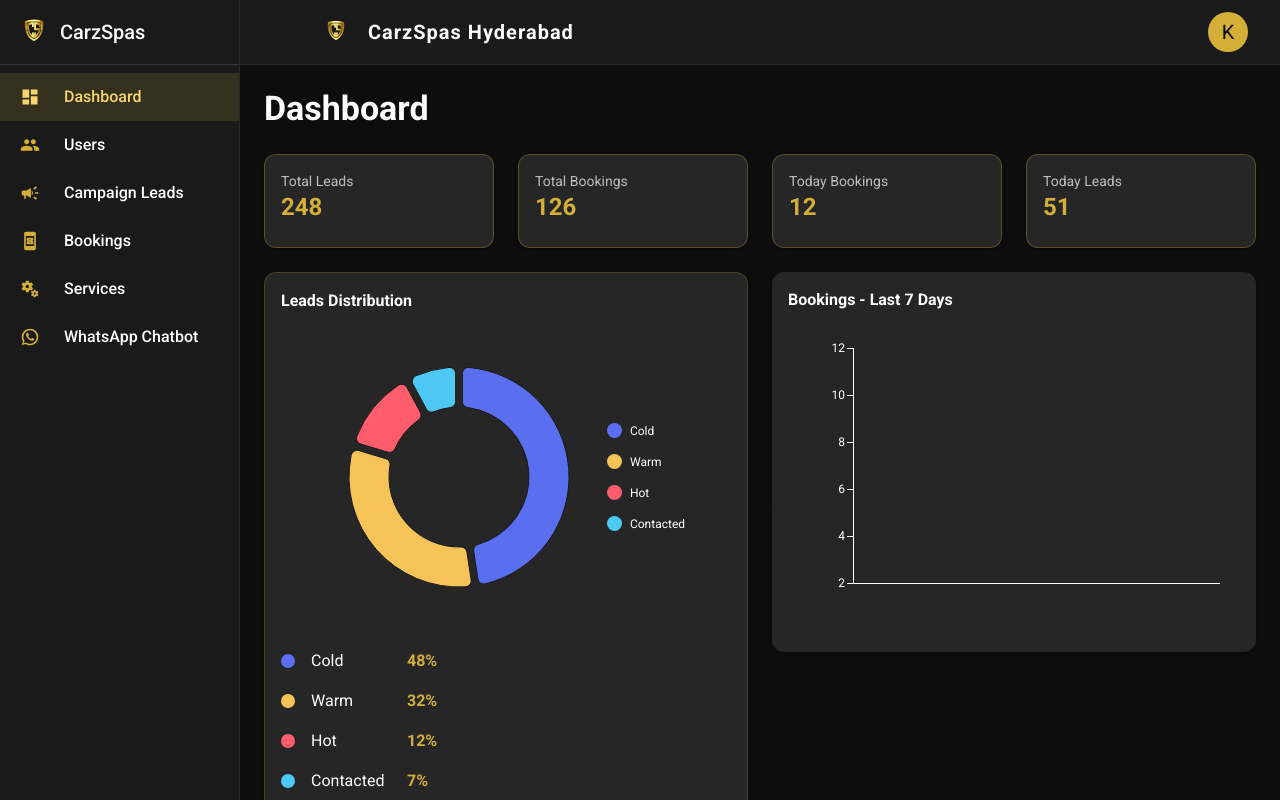
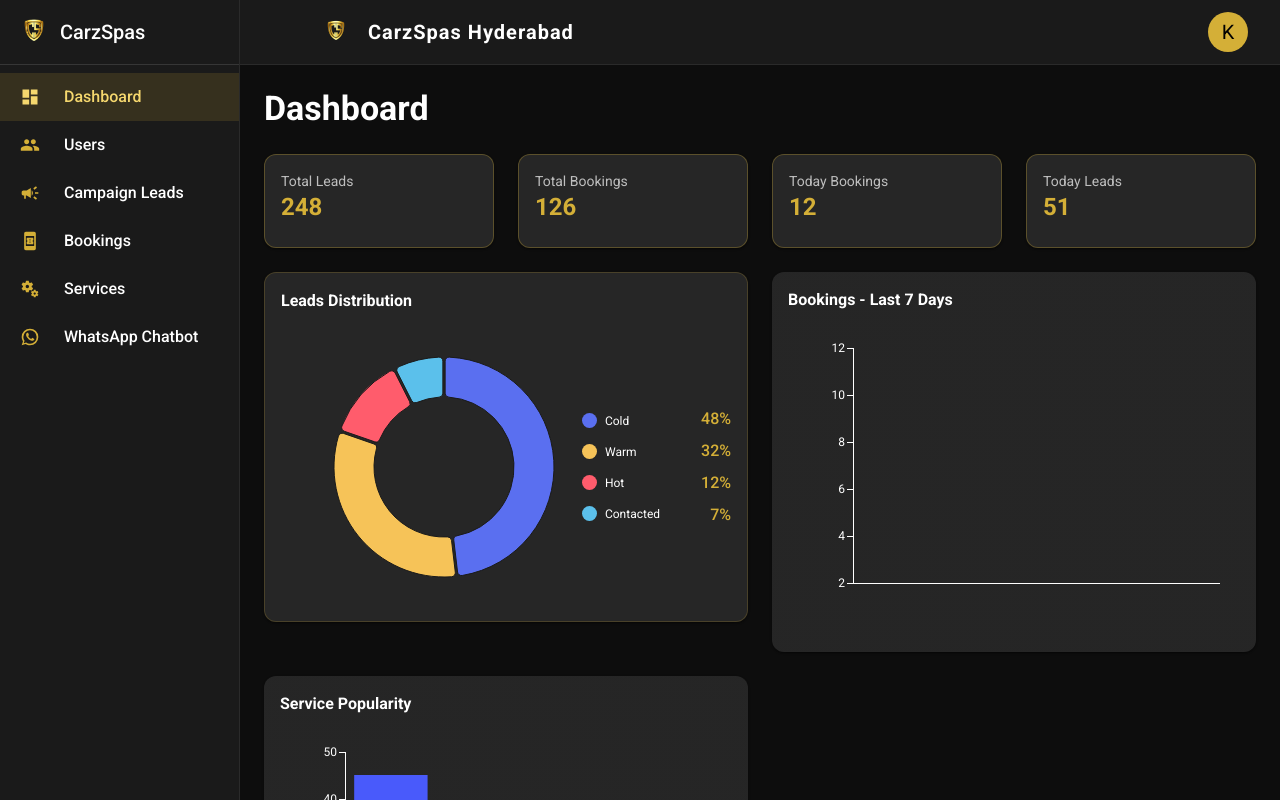
Before and after one commit to KeerthanaVanga/Carzspas-Frontend, a React (Vite) app: page / in a window 1280 px wide. Shown: the top 800 px of the page. Built offline with nearby package versions, Linux system fonts and the light colour scheme; some icons are missing.

Commit message:
changed pir

```diff
--- a/src/components/dashboard/LeadsPieChart.tsx
+++ b/src/components/dashboard/LeadsPieChart.tsx
@@ -8,7 +8,7 @@ interface Props {
   }[];
 }
 
-const COLORS = ["#5A6FF0", "#F6C358", "#FF5C6C", "#4EC9F5"];
+const COLORS = ["#5A6FF0", "#F6C358", "#FF5C6C", "#5BC0EB"];
 
 export default function LeadsPieChart({ data }: Props) {
   const total = data.reduce((sum, item) => sum + item.value, 0);
@@ -37,57 +37,32 @@ export default function LeadsPieChart({ data }: Props) {
           alignItems="center"
           justifyContent="space-between"
           flexWrap="wrap"
-          gap={4}
         >
+          {/* 🔹 CENTER - Pie Chart */}
           <PieChart
-            height={280}
-            width={280}
+            height={260}
+            width={260}
             series={[
               {
                 data: formattedData,
                 innerRadius: 70,
                 outerRadius: 110,
-                paddingAngle: 3,
-                cornerRadius: 6,
+                paddingAngle: 1,
+                cornerRadius: 4,
               },
             ]}
-            slotProps={{
-              legend: {
-                hidden: true, // ✅ This removes default legend
-              },
-            }}
           />
-          {/* 🔥 Custom Legend */}
-          <Stack spacing={2}>
+
+          {/* 🔹 RIGHT SIDE - Percentages */}
+          <Stack spacing={1} alignItems="flex-end">
             {formattedData.map((item) => {
               const percentage =
                 total === 0 ? 0 : Math.round((item.value / total) * 100);
 
               return (
-                <Stack
-                  key={item.id}
-                  direction="row"
-                  alignItems="center"
-                  spacing={2}
-                >
-                  {/* Color Dot */}
-                  <Box
-                    sx={{
-                      width: 14,
-                      height: 14,
-                      borderRadius: "50%",
-                      backgroundColor: item.color,
-                    }}
-                  />
-
-                  {/* Label */}
-                  <Typography sx={{ minWidth: 80 }}>{item.label}</Typography>
-
-                  {/* Percentage */}
-                  <Typography fontWeight={600} color="primary.main">
-                    {percentage}%
-                  </Typography>
-                </Stack>
+                <Typography key={item.id} fontWeight={500} color="primary.main">
+                  {percentage}%
+                </Typography>
               );
             })}
           </Stack>
```
